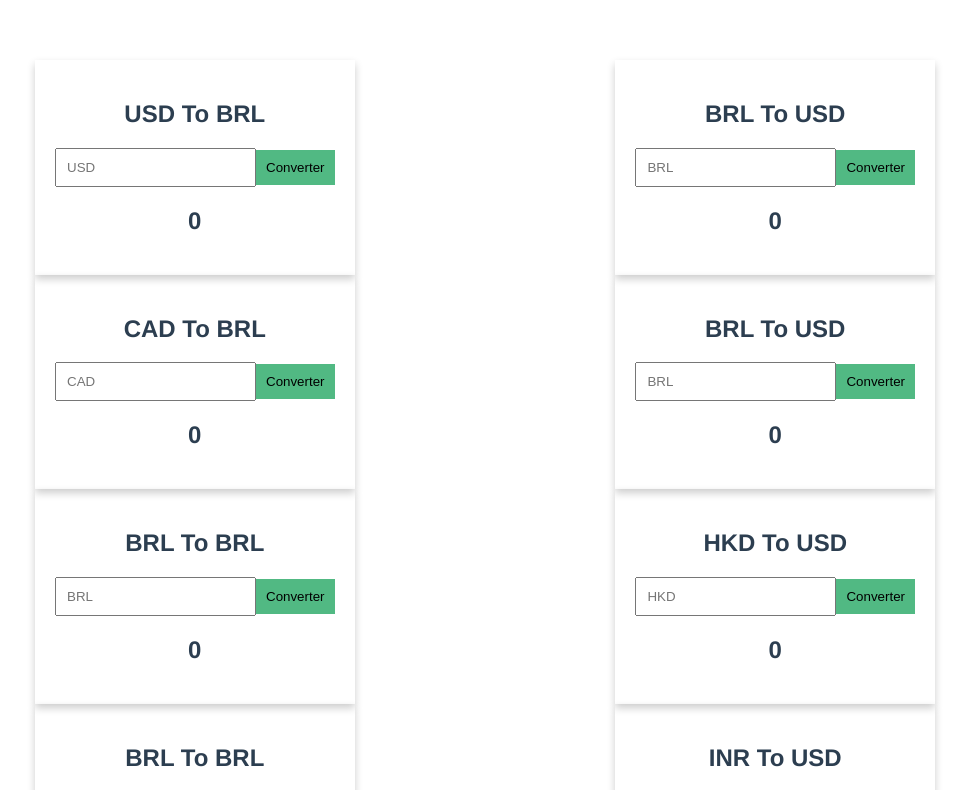
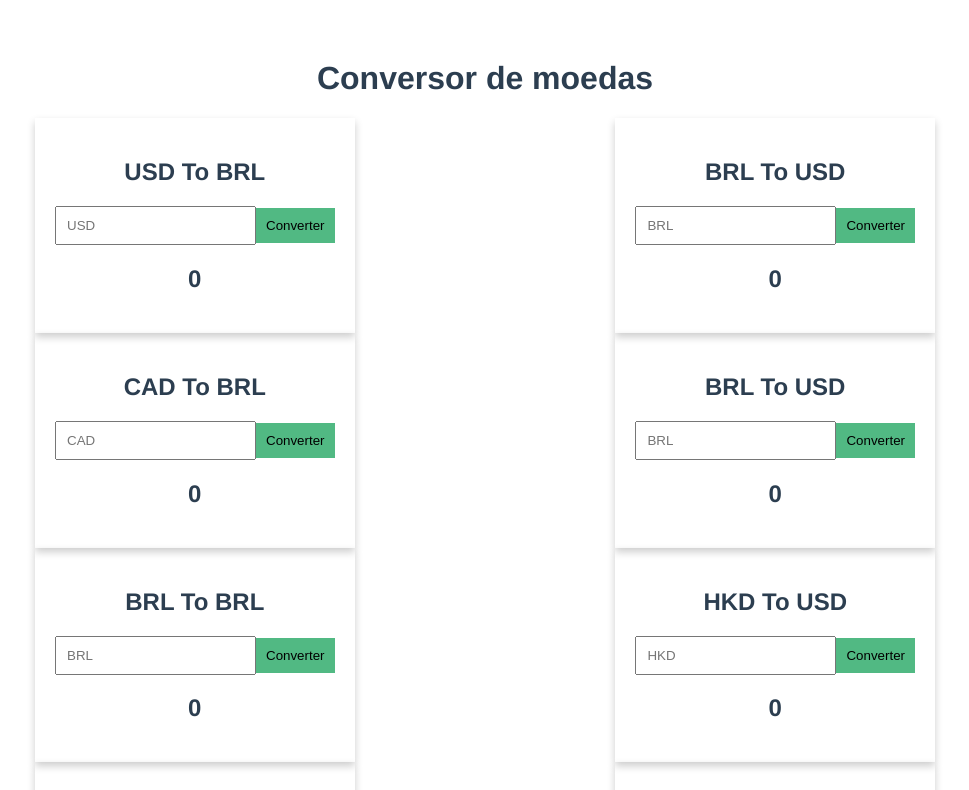
Before and after one commit to DanielFFerreira/conversor-moedas, a Vue app: page / in a window 1280 px wide. Shown: the top 790 px of the page, without its empty margins (155-1124 px from the left). Built offline with nearby package versions, Linux system fonts and the light colour scheme.

Commit message:
feat: add title

```diff
--- a/src/App.vue
+++ b/src/App.vue
@@ -1,5 +1,6 @@
 <template>
   <div id="app">
+    <h1>Conversor de moedas</h1>
     <div class="block">
       <Conversor moeda-a="USD" moeda-b="BRL" />
       <Conversor moeda-a="BRL" moeda-b="USD" />
```
